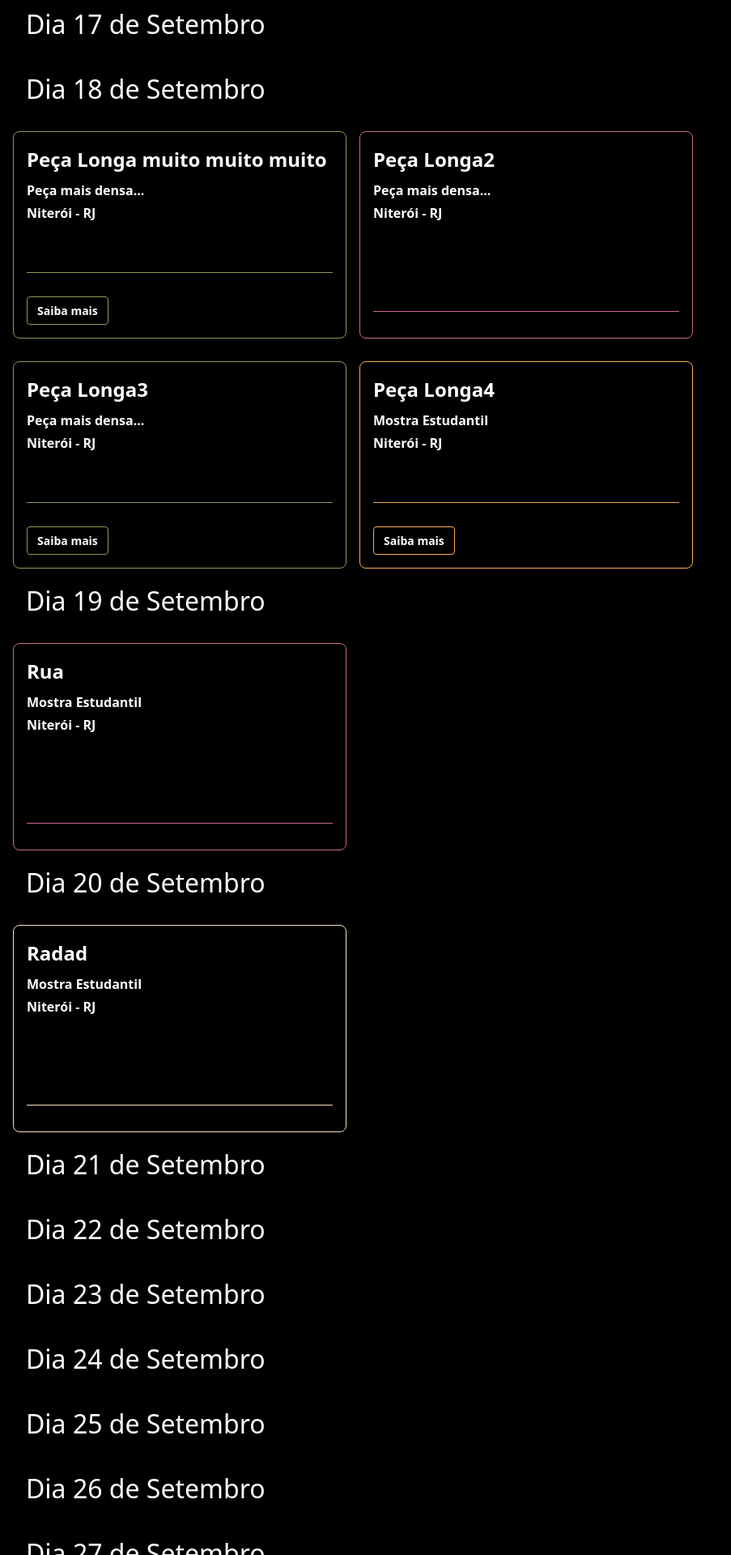
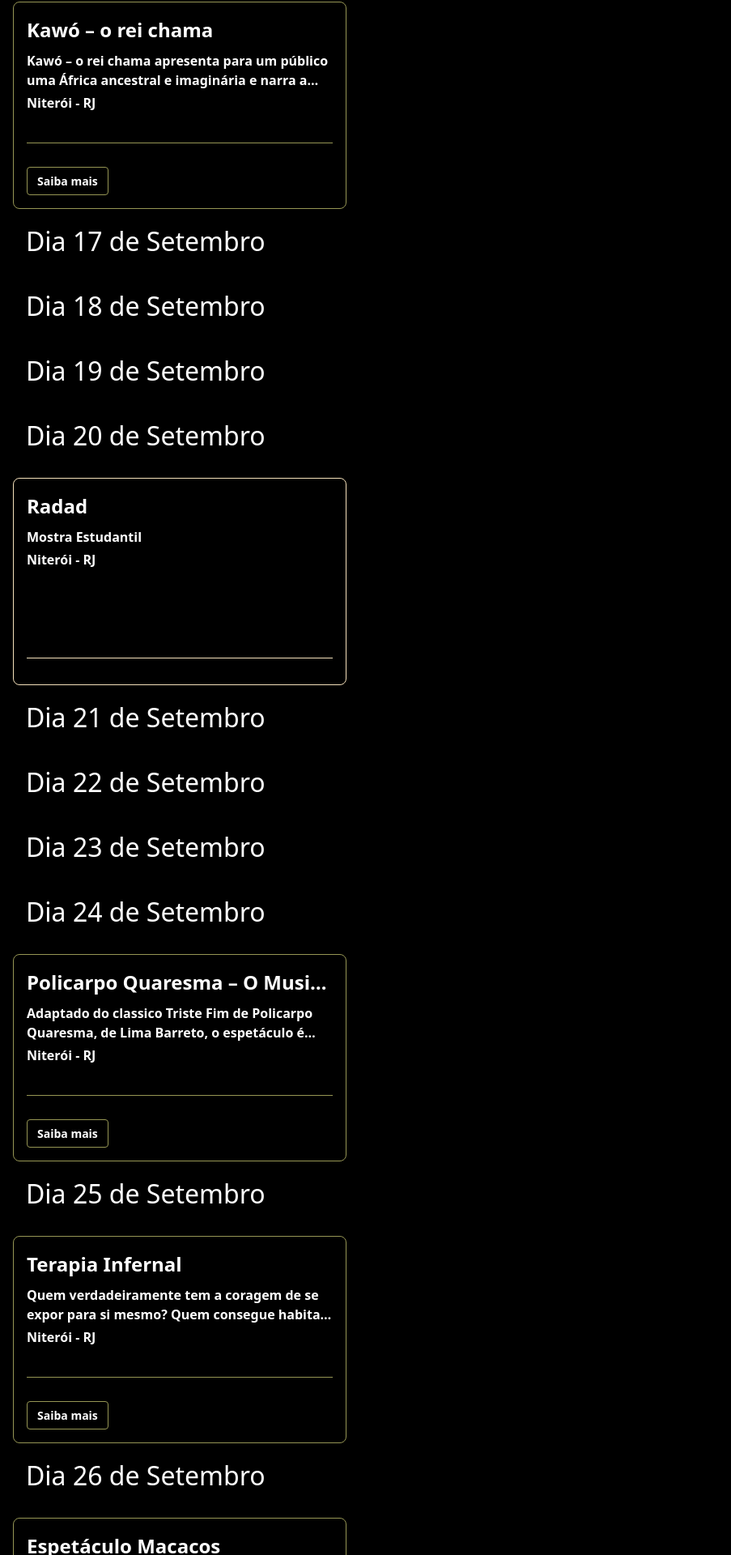
Before and after one commit to Morenodev085/acervoEmCena, a React (Vite) app: page /Programacao in a window 1280 px wide. Shown: the part 337-2257 px from the top of the page at 81% size, without its empty margins (0-903 px from the left). Built offline with nearby package versions, Linux system fonts and the light colour scheme.

Commit message:
pecas longas

```diff
--- a/src/data/peices.ts
+++ b/src/data/peices.ts
@@ -3,43 +3,43 @@ import type { Piece } from './types';
 export const pieces: Piece[] = [
   {
     id: 1,
-    title: 'Peça Longa muito muito  muito',
+    title: 'Kawó – o rei chama',
     type: 'longa',
-    description: 'Peça mais densa...',
+    description: 'Kawó – o rei chama apresenta para um público uma África ancestral e imaginária e narra a preparação do “dia do Obá Xangô”. Uma família composta por uma mãe, quatro filhos e um avó passam o dia desde seu alvorecer preparando a festividade. Tudo sob o comando dessa grande matriarca, os seis trabalham para que tudo seja perfeito para celebrar a memória do rei, esse ancestral tão admirado por todos eles. Enquanto cozinham e decoram o quintal para festa da fogueira que será no fim do dia, a família relembra as narrativas que compõem a trajetória que levaram o Xangô menino se tornar um dos mais respeitados e cultuados orixás. Histórias de batalhas, amores e relações familiares costuram o dia dessa família e trazem algumas reflexões sobre qual o limite do poder e também de como é possível errar tentando fazer o bem.',
     image: 'https://images.pexels.com/photos/9774919/pexels-photo-9774919.jpeg?_gl=1*1iekv4c*_ga*MTk0OTU4ODQ2My4xNzUzMjcyMzIw*_ga_8JE65Q40S6*czE3NTMyNzIzMTkkbzEkZzEkdDE3NTMyNzM0NjYkajM4JGwwJGgw',
-    data: 18
+    data: 16
   },
   {
     id: 2,
-    title: 'Peça Longa2',
-    type: 'curta',
-    description: 'Peça mais densa...',
+    title: 'Policarpo Quaresma – O Musical',
+    type: 'longa',
+    description: "Adaptado do classico Triste Fim de Policarpo Quaresma, de Lima Barreto, o espetáculo é uma homenagem e celegração do teatro de revista e à nossa literatura.Ao apresentar à      novos públicos um dos grandes persoagens da ficção brasileira, o espetáculo irá, com  dança, música e energia, levar emoção e reflexão para públicos que desconhecem o patriota Policarpo e suas ideias pouco convencionais de como mudar e salvar o Brasil.",
     image: 'https://images.pexels.com/photos/1042436/pexels-photo-1042436.jpeg?_gl=1*12wn9vd*_ga*MTk0OTU4ODQ2My4xNzUzMjcyMzIw*_ga_8JE65Q40S6*czE3NTMyNzIzMTkkbzEkZzEkdDE3NTMyNzM0OTQkajEwJGwwJGgw',
-    data: 18
+    data: 24
   },
   {
     id: 3,
-    title: 'Peça Longa3',
+    title: 'Terapia Infernal',
     type: 'longa',
-    description: 'Peça mais densa...',
+    description: 'Quem verdadeiramente tem a coragem de se expor para si mesmo? Quem consegue habitar essa zona desconfortável do questionamento? Que personagem sustentaria uma análise perante a todos nós? O Diabo escolhe a dedo seus pacientes que farão vir à tona as observações mais relevantes sobre a humanidade atual, com muito humor e musicalidade.',
     image: 'https://images.pexels.com/photos/7055718/pexels-photo-7055718.jpeg?_gl=1*13xppyh*_ga*MTk0OTU4ODQ2My4xNzUzMjcyMzIw*_ga_8JE65Q40S6*czE3NTMyNzIzMTkkbzEkZzEkdDE3NTMyNzM1NzIkajQkbDAkaDA.',
-    data: 18
+    data: 25
   },
   {
     id: 4,
-    title: 'Peça Longa4',
-    type: 'estudantil',
-    description: 'Mostra Estudantil',
-    data: 18
+    title: 'Espetáculo Macacos',
+    type: 'longa',
+    description: 'MACACOS é um espetáculo sobre como o racismo está enraizado na história do Brasil. A peça é uma reflexão sobre o adjetivo MACACO, usado contra pessoas negras em todo o mundo. Além disso, a colonização é abordada para justificar a estrutura social e cotidiana do Brasil de 1500 até os dias de hoje.',
+    data: 26
   },
   {
     id: 5,
-    title: 'Rua',
-    type: 'rua',
-    description: 'Mostra Estudantil',
-    data: 19
+    title: 'Por que não nos?',
+    type: 'longa',
+    description: 'Os atores usam a comédia para discutir tabus do universo dos homens. Quando três amigos, muito próximos, e que sabem tudo da vida uns dos outros se juntam para abrir uma discussão que reflita sobre a construção da masculinidade, não tem como o roteiro dar errado! Assim surgiu a ideia de Por que não nós?.',
+    data: 27
   },
-    {
+  {
     id: 6,
     title: 'Radad',
     type: 'rodada',
```
